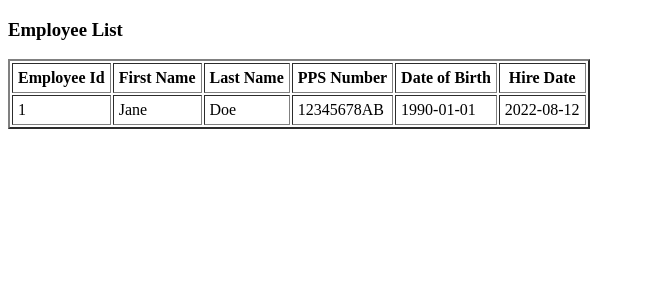
After one commit to VicZur/Adv-Prog-Final-Project, a Flask app: page /viewemployee in a window 1280 px wide. The commit adds this page. Shown: the top 300 px of the page, without its empty margins (0-645 px from the left). Run offline with Flask 2, Linux system fonts and the light colour scheme; data comes from the database, SQL or seed files in the repository; both versions use the stored data as it was after the commit.

Commit message:
Added basic functionality for add/view/delete employees

```diff
--- a/InventorySystem/FlaskWebProject1/app.py
+++ b/InventorySystem/FlaskWebProject1/app.py
@@ -16,6 +16,14 @@ wsgi_app = app.wsgi_app
 def index():
     return render_template('index.html')
 
+
+
+
+
+
+
+
+
 @app.route('/additem', methods=['GET', 'POST'])
 def additem():
 
@@ -24,7 +32,6 @@ def additem():
     #     flash('Please enter all the fields', 'error')
     # else:
 
-        itemdate = request.form['expiration_date']
         item = inventorydb.Item(int(request.form['item_id']), request.form['name'], request.form['description'], int(request.form['unit_cost']), int(request.form['sale_price']), int(request.form['units_in_stock']), request.form['expiration_date'], int(request.form['supplier_id']), int(request.form['category_id']))
 
 
@@ -53,6 +60,62 @@ def deleteitem():
 
     return render_template('deleteitem.html')
 
+
+
+
+
+
+
+
+
+
+
+
+@app.route('/addemployee', methods=['GET', 'POST'])
+def addemployee():
+
+    if request.method == 'POST':
+    #  if not request.form['name'] or not request.form['salary'] or not request.form['age']:
+    #     flash('Please enter all the fields', 'error')
+    # else:
+
+        employee = inventorydb.Employee(int(request.form['emp_id']), request.form['first_name'], request.form['last_name'], request.form['pps_number'], request.form['dob'], request.form['hire_date'])
+
+        inventorydb.db.session.add(employee)
+        inventorydb.db.session.commit()
+  #      flash('Record was successfully added')
+
+    return render_template('addemployee.html')
+
+
+@app.route('/viewemployee', methods=['GET', 'POST'])
+def viewemployee():
+
+    return render_template('viewemployee.html', query=inventorydb.Employee.query.all())
+
+
+@app.route('/deleteemployee', methods=['GET', 'POST'])
+def deleteemployee():
+
+    if request.method == 'POST':
+        id = request.form["emp_id"]
+
+        inventorydb.db.session.delete(inventorydb.Employee.query.filter_by(emp_id=id).one())
+        inventorydb.db.session.commit()
+
+    return render_template('deleteemployee.html')
+
+
+
+
+
+
+
+
+
+
+
+
 if __name__ == '__main__':
     import os
     HOST = os.environ.get('SERVER_HOST', 'localhost')
--- a/InventorySystem/FlaskWebProject1/inventorydb.py
+++ b/InventorySystem/FlaskWebProject1/inventorydb.py
@@ -12,8 +12,8 @@ class Employee(db.Model):
     first_name = db.Column(db.String(50), nullable=False)
     last_name = db.Column(db.String(50), nullable=False)
     pps_number = db.Column(db.String(9), nullable=False)
-    dob = db.Column(db.Date, nullable=False)
-    hire_date = db.Column(db.Date, nullable=False)
+    dob = db.Column(db.String, nullable=False)
+    hire_date = db.Column(db.String, nullable=False)
 
     def __init__(self, emp_id, first_name, last_name, pps_number, dob, hire_date):
         self.emp_id = emp_id
--- a/InventorySystem/FlaskWebProject1/templates/additem.html
+++ b/InventorySystem/FlaskWebProject1/templates/additem.html
@@ -1,5 +1,4 @@
-<!DOCTYP
-E html>
+<!DOCTYPE html>
 
 <html lang="en" xmlns="http://www.w3.org/1999/xhtml">
 <head>
@@ -41,4 +40,4 @@ E html>
 
     </form>
 </body>
-</html>
+</html> 1
--- a/InventorySystem/FlaskWebProject1/templates/deleteitem.html
+++ b/InventorySystem/FlaskWebProject1/templates/deleteitem.html
@@ -6,6 +6,7 @@
     <title>Delete Item</title>
 </head>
 <body>
+
     <h2>Remove Item from Inventory</h2>
 
     <form action="/deleteitem" method="post">
--- a/InventorySystem/FlaskWebProject1/templates/index.html
+++ b/InventorySystem/FlaskWebProject1/templates/index.html
@@ -11,5 +11,10 @@
     <a href="/viewitem">View Items</a>
     <a href="/updateitem">Update Item</a>
     <a href="/deleteitem">Delete Item</a>
+    <br />
+    <br />
+    <a href="/addemployee">Add Employee</a>
+    <a href="/viewemployee">View Employees</a>
+    <a href="/deleteemployee">Delete Employee</a>
 </body>
 </html>
--- /dev/null
+++ b/InventorySystem/FlaskWebProject1/templates/viewemployee.html
@@ -0,0 +1,36 @@
+<!DOCTYPE html>
+
+<html lang="en" xmlns="http://www.w3.org/1999/xhtml">
+<head>
+    <meta charset="utf-8" />
+    <title>View Employee</title>
+</head>
+<body>
+    <h3>Employee List</h3>
+    <table border="2" cellpadding="5">
+        <thead>
+            <tr>
+                <th>Employee Id</th>
+                <th>First Name</th>
+                <th>Last Name</th>
+                <th>PPS Number</th>
+                <th>Date of Birth</th>
+                <th>Hire Date</th>
+            </tr>
+        </thead>
+
+        <tbody>
+            {% for employee in query %}
+            <tr>
+                <td>{{ employee.emp_id }}</td>
+                <td>{{ employee.first_name }}</td>
+                <td>{{ employee.last_name }}</td>
+                <td>{{ employee.pps_number }}</td>
+                <td>{{ employee.dob }}</td>
+                <td>{{ employee.hire_date }}</td>
+            </tr>
+            {% endfor %}
+        </tbody>
+    </table>
+</body>
+</html>
```
Also changed, not shown: InventorySystem/FlaskWebProject1/templates/addemployee.html (added, +36 -0 lines), InventorySystem/FlaskWebProject1/templates/deleteemployee.html (added, +18 -0 lines), InventorySystem/FlaskWebProject1/inventory.sqlite3, 1 other file.
